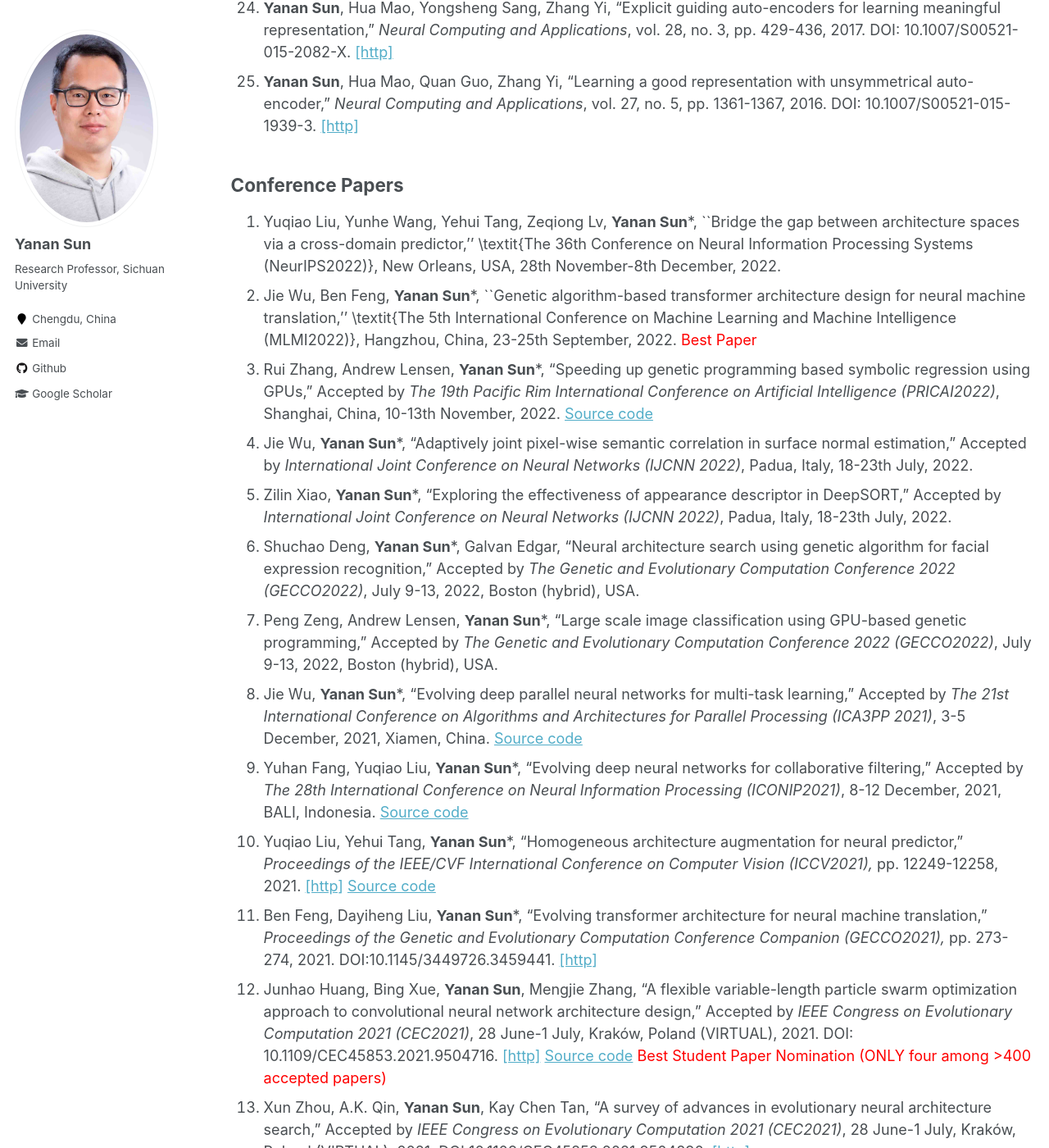
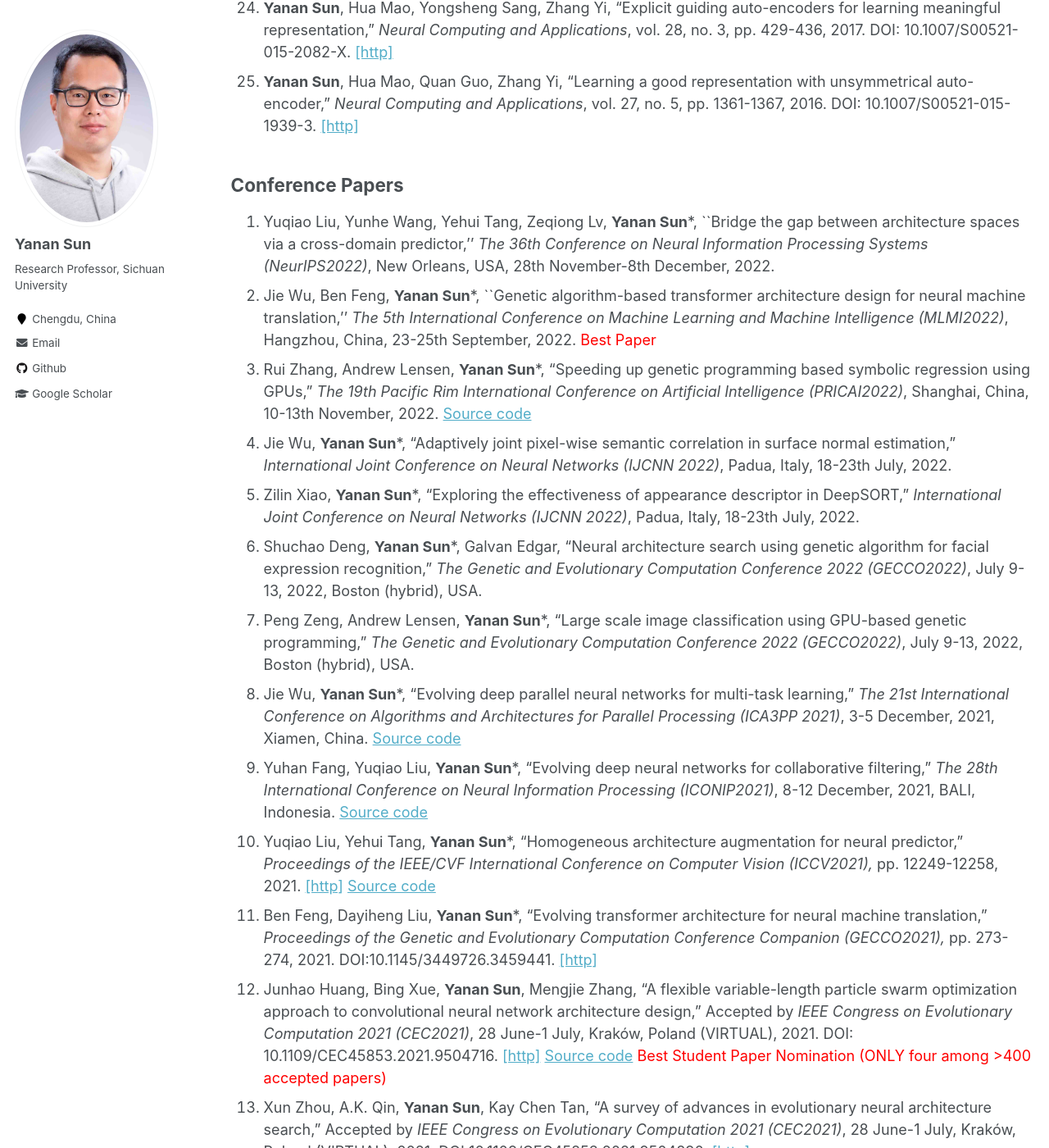
Before and after one commit to yn-sun/yn-sun.github.io, a Jekyll site: the page built from _pages/publications.md, in a window 1280 px wide and 1400 px high, scrolled down 2490 px. Shown: the whole window at 82% size. Built offline with Jekyll 4.4.1, drawn with Linux system fonts in a browser that asks for light colours; comment, search, counter and statistics services are not loaded.

Commit message:
Update publications.md

```diff
--- a/_pages/publications.md
+++ b/_pages/publications.md
@@ -37,15 +37,15 @@ author_profile: true
 
 
 ## Conference Papers
-1. Yuqiao Liu, Yunhe Wang, Yehui Tang, Zeqiong Lv, **Yanan Sun***, ``Bridge the gap between architecture spaces via a cross-domain predictor,'' \textit{The 36th Conference on Neural Information Processing Systems (NeurIPS2022)}, New Orleans, USA, 28th November-8th December, 2022.
-2. Jie Wu, Ben Feng, **Yanan Sun***, ``Genetic algorithm-based transformer architecture design for neural machine translation,'' \textit{The 5th International Conference on Machine Learning and Machine Intelligence (MLMI2022)}, Hangzhou, China, 23-25th September, 2022. <span style="color: #FF0000">Best Paper</span>
-3. Rui Zhang, Andrew Lensen, **Yanan Sun***, "Speeding up genetic programming based symbolic regression using GPUs," Accepted by <i>The 19th Pacific Rim International Conference on Artificial Intelligence (PRICAI2022)</i>, Shanghai, China, 10-13th November, 2022.  [Source code]([https://github.com/J-Wu97/EVO-MTL](https://github.com/yn-sun/paper_source_code/tree/main/zhangrui_pricai))
-4. Jie Wu, **Yanan Sun***, "Adaptively joint pixel-wise semantic correlation in surface normal estimation," Accepted by <i>International Joint Conference on Neural Networks (IJCNN 2022)</i>, Padua, Italy, 18-23th July, 2022.
-5. Zilin Xiao, **Yanan Sun***, "Exploring the effectiveness of appearance descriptor in DeepSORT," Accepted by <i>International Joint Conference on Neural Networks (IJCNN 2022)</i>, Padua, Italy, 18-23th July, 2022.
-6. Shuchao Deng, **Yanan Sun***, Galvan Edgar, "Neural architecture search using genetic algorithm for facial expression recognition," Accepted by <i>The Genetic and Evolutionary Computation Conference 2022 (GECCO2022)</i>, July 9-13, 2022, Boston (hybrid), USA.
-7. Peng Zeng, Andrew Lensen, **Yanan Sun***, "Large scale image classification using GPU-based genetic programming," Accepted by <i>The Genetic and Evolutionary Computation Conference 2022 (GECCO2022)</i>, July 9-13, 2022, Boston (hybrid), USA.
-8. Jie Wu, **Yanan Sun***, "Evolving deep parallel neural networks for multi-task learning," Accepted by <i>The 21st International Conference on Algorithms and Architectures for Parallel Processing (ICA3PP 2021)</i>, 3-5 December, 2021, Xiamen, China. [Source code](https://github.com/J-Wu97/EVO-MTL)
-9. Yuhan Fang, Yuqiao Liu, **Yanan Sun***, "Evolving deep neural networks for collaborative filtering," Accepted by <i>The 28th International Conference on Neural Information Processing (ICONIP2021)</i>, 8-12 December, 2021, BALI, Indonesia. [Source code](https://github.com/PRIEEE/Evolve-CF)
+1. Yuqiao Liu, Yunhe Wang, Yehui Tang, Zeqiong Lv, **Yanan Sun***, ``Bridge the gap between architecture spaces via a cross-domain predictor,'' <i>The 36th Conference on Neural Information Processing Systems (NeurIPS2022)</i>, New Orleans, USA, 28th November-8th December, 2022.
+2. Jie Wu, Ben Feng, **Yanan Sun***, ``Genetic algorithm-based transformer architecture design for neural machine translation,'' <i>The 5th International Conference on Machine Learning and Machine Intelligence (MLMI2022)</i>, Hangzhou, China, 23-25th September, 2022. <span style="color: #FF0000">Best Paper</span>
+3. Rui Zhang, Andrew Lensen, **Yanan Sun***, "Speeding up genetic programming based symbolic regression using GPUs," <i>The 19th Pacific Rim International Conference on Artificial Intelligence (PRICAI2022)</i>, Shanghai, China, 10-13th November, 2022.  [Source code]([https://github.com/J-Wu97/EVO-MTL](https://github.com/yn-sun/paper_source_code/tree/main/zhangrui_pricai))
+4. Jie Wu, **Yanan Sun***, "Adaptively joint pixel-wise semantic correlation in surface normal estimation," <i>International Joint Conference on Neural Networks (IJCNN 2022)</i>, Padua, Italy, 18-23th July, 2022.
+5. Zilin Xiao, **Yanan Sun***, "Exploring the effectiveness of appearance descriptor in DeepSORT," <i>International Joint Conference on Neural Networks (IJCNN 2022)</i>, Padua, Italy, 18-23th July, 2022.
+6. Shuchao Deng, **Yanan Sun***, Galvan Edgar, "Neural architecture search using genetic algorithm for facial expression recognition," <i>The Genetic and Evolutionary Computation Conference 2022 (GECCO2022)</i>, July 9-13, 2022, Boston (hybrid), USA.
+7. Peng Zeng, Andrew Lensen, **Yanan Sun***, "Large scale image classification using GPU-based genetic programming," <i>The Genetic and Evolutionary Computation Conference 2022 (GECCO2022)</i>, July 9-13, 2022, Boston (hybrid), USA.
+8. Jie Wu, **Yanan Sun***, "Evolving deep parallel neural networks for multi-task learning," <i>The 21st International Conference on Algorithms and Architectures for Parallel Processing (ICA3PP 2021)</i>, 3-5 December, 2021, Xiamen, China. [Source code](https://github.com/J-Wu97/EVO-MTL)
+9. Yuhan Fang, Yuqiao Liu, **Yanan Sun***, "Evolving deep neural networks for collaborative filtering," <i>The 28th International Conference on Neural Information Processing (ICONIP2021)</i>, 8-12 December, 2021, BALI, Indonesia. [Source code](https://github.com/PRIEEE/Evolve-CF)
 10. Yuqiao Liu, Yehui Tang, **Yanan Sun***, "Homogeneous architecture augmentation for neural predictor," <i>Proceedings of the IEEE/CVF International Conference on Computer Vision (ICCV2021),</i> pp. 12249-12258, 2021. [[http]](https://openaccess.thecvf.com/content/ICCV2021/html/Liu_Homogeneous_Architecture_Augmentation_for_Neural_Predictor_ICCV_2021_paper.html) [Source code](https://github.com/lyq998/HAAP)
 11. Ben Feng, Dayiheng Liu, **Yanan Sun***, "Evolving transformer architecture for neural machine translation," <i>Proceedings of the Genetic and Evolutionary Computation Conference Companion (GECCO2021),</i> pp. 273-274, 2021. DOI:10.1145/3449726.3459441. [[http]](https://dl.acm.org/doi/abs/10.1145/3449726.3459441)
 12. Junhao Huang, Bing Xue, **Yanan Sun**, Mengjie Zhang, "A flexible variable-length particle swarm optimization approach to convolutional neural network architecture design," Accepted by <i>IEEE Congress on Evolutionary Computation 2021 (CEC2021)</i>, 28 June-1 July, Kraków, Poland (VIRTUAL), 2021. DOI: 10.1109/CEC45853.2021.9504716. [[http]](https://ieeexplore.ieee.org/document/9504716) [Source code](https://github.com/HuangJunh/FPSO) <span style="color: #FF0000">Best Student Paper Nomination (ONLY four among >400 accepted papers)</span>
```
